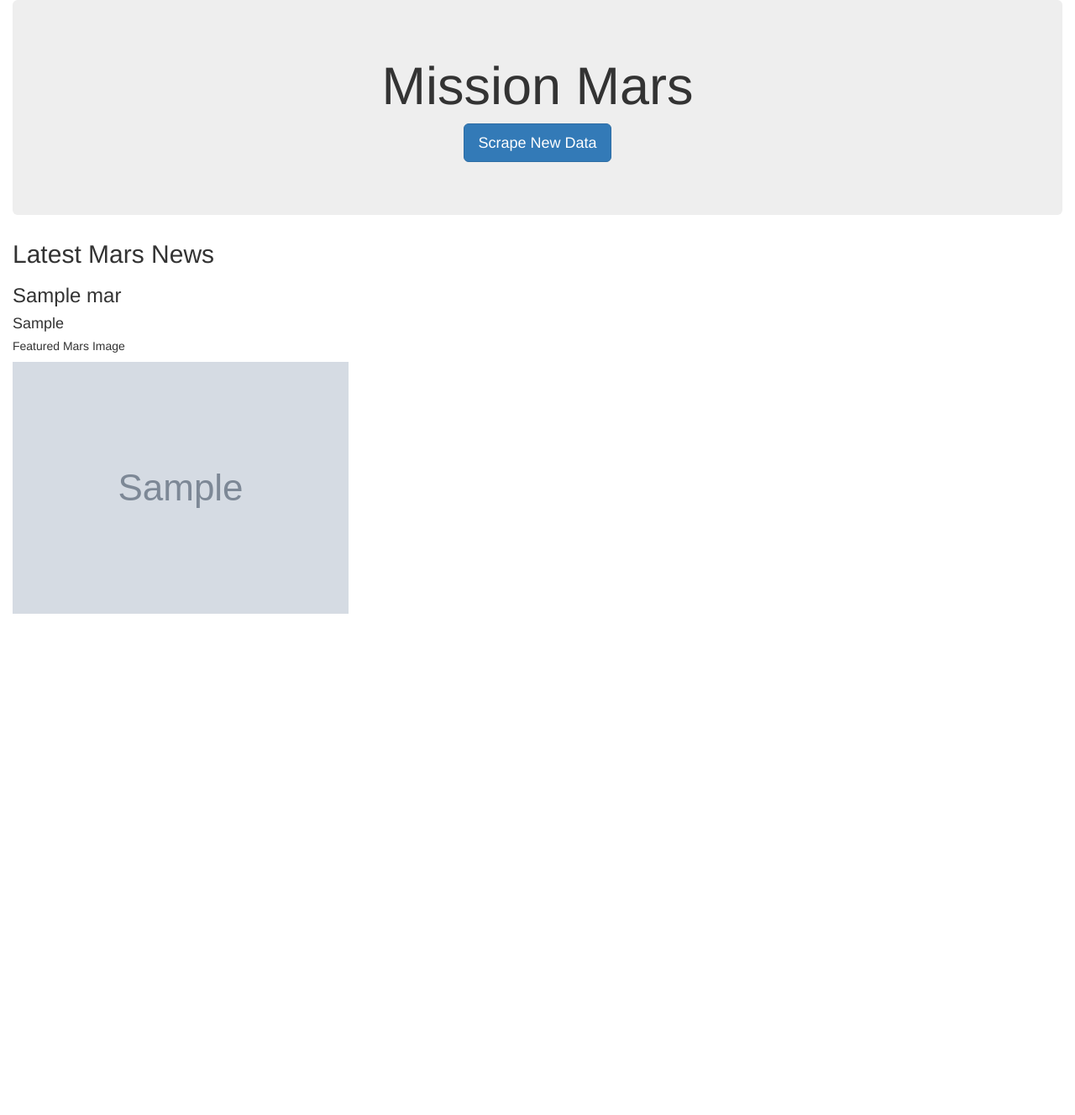
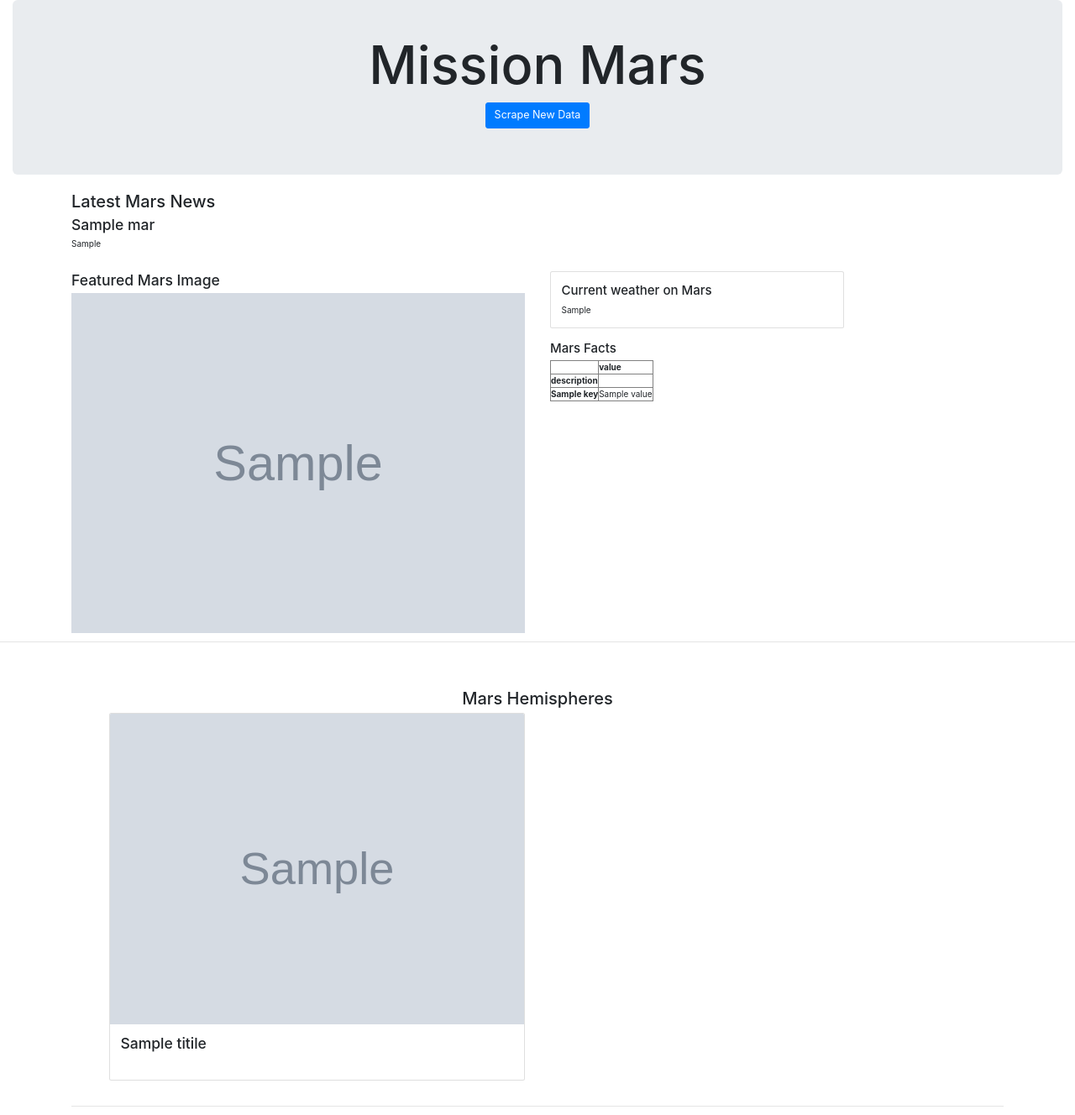
Before and after one commit to Raakeshtrip/Web_Scraping_homework, a Flask app: page / in a window 1280 px wide. Shown: the whole page at 84% size. Before the commit the page ends 731 px from the top, so only its background shows below. Run offline with Flask 2, Linux system fonts and the light colour scheme; grey boxes marked "Sample" are stand-in pictures; a database or web service that is not in the repository returns one stand-in record (values such as "Sample title"); some libraries are stand-ins or nearby versions.

Commit message:
Version 1.01

```diff
--- a/scrape_mars.py
+++ b/scrape_mars.py
@@ -36,11 +36,10 @@ def scrape_info():
   url_twiter="https://twitter.com/marswxreport?lang=en"
   response=requests.get(url_twiter)
   soup= BeautifulSoup(response.text, 'lxml')
-  mars_weather =mars_weather.replace('hPapic.twitter.com/MhPPOHJg3m', '')
   mars_weather  = soup.find('p',class_="TweetTextSize TweetTextSize--normal js-tweet-text tweet-text").text
+  mars_weather = mars_weather.replace('hPapic.twitter.com/MhPPOHJg3m', '')
 
   #Get the Mars Facts
-#Get the Mars Facts
   url_marsFact="https://space-facts.com/mars/"
   mars_fact = pd.read_html(url_marsFact)
   mars_fact[1]
--- a/templates/index.html
+++ b/templates/index.html
@@ -7,23 +7,89 @@
   <meta http-equiv="X-UA-Compatible" content="ie=edge">
   <title>Mission Mars</title>
   <link rel="stylesheet" href="https://maxcdn.bootstrapcdn.com/bootstrap/3.3.7/css/bootstrap.min.css">
+  <link rel="stylesheet" href="https://stackpath.bootstrapcdn.com/bootstrap/4.1.1/css/bootstrap.min.css">
 </head>
 <body>
+
   <div class="container-fluid">
     <div class="jumbotron text-center">
       <h1>Mission Mars</h1>
       <p><a class="btn btn-primary btn-lg" href="/scrape" role="button">Scrape New Data</a></p>
     </div>
-    <h2>Latest Mars News</h2>
-    <h3>{{mars.News_Title }}</h3>
-    <h4>{{mars.News_Parargaph }}</h4>
-    <div class="card">
-      <div class="card-body">
-        <h5 class="card-title">Featured Mars Image</h5>
+    <div class="container text-left">
+      <div class="row">
+        <div class="col-lg-12">
+          <div>
+            <h2>Latest Mars News</h2>
+            <h3>{{mars.News_Title}}</h3>
+            <p>{{mars.News_Parargaph}}</p>
+            <br>
+          </div>
+        </div>
       </div>
-      <img src="{{ mars.Featured_Image_urls }}" alt="Featured Mars Image">
+   </div>
+   <div class="container-fluid">
+    <div class="container">
+      <div class="row text-left">
+        <div class="col-lg-6">
+          <h3>Featured Mars Image</h3>
+          <a href={{mars.Featured_Image_urls}}>
+            <img class="img-responsive" src={{mars.Featured_Image_urls}} alt="Mars' Featured Image" style="width:100%"></a>
+        </div>
+
+  <div class="col-lg-6">
+      <div class="card" style="width: 35rem;">
+          <div class="card-body">
+            <h4 class="card-title">Current weather on Mars</h4>
+
+            <p class="card-text">{{mars.Mars_Weather}}</p>
+          </div>
+         </div>
+         <br>
+      <h4>Mars Facts</h2>
+      <table border="1">
+        <tr>
+          <th></th>
+          <th>value</th>
+        </tr>
+        <tr>
+            <th>description</th>
+            <th></th>
+        </tr>
+         {% for key, value in mars['Mars_Facts']['value'].items() %}
+        <tr><td style="font-weight: bold">{{ key }} </td> <td> {{ value }} </td>
+      {% endfor %}
+      </table>
+      </div>
     </div>
   </div>
+</div>
+</div>
+<hr>
+<p></p>
+<br>
+<div class="container text-center">
+   <div class="row ml-5 mt-5 mr-5 mb-5">
+    <div class="col-md-12">
+        <h2 class=" text-center">Mars Hemispheres</h2>
+    </div>
+    {% for item in mars.Hemisphere_Image_urls %}
+    <br>
+    <div class="col-md-6">
+    <div class="card">
+        <img class="card-img-top" src={{item.img_url}}  alt={{item.titile}}>
+        <div class="card-body">
+          <h3 class="text-left">{{item.titile}}</h3>
+          <br>
+        </div>
+       </div>
+      </div>
+      <br>
+      <br>
+      {% endfor %}
+    </div>
+    <hr>
   </div>
+</div>
 </body>
 </html>
```
Also changed, not shown: MarsScraping_Screeshot1.PNG (added), 2 other files.
